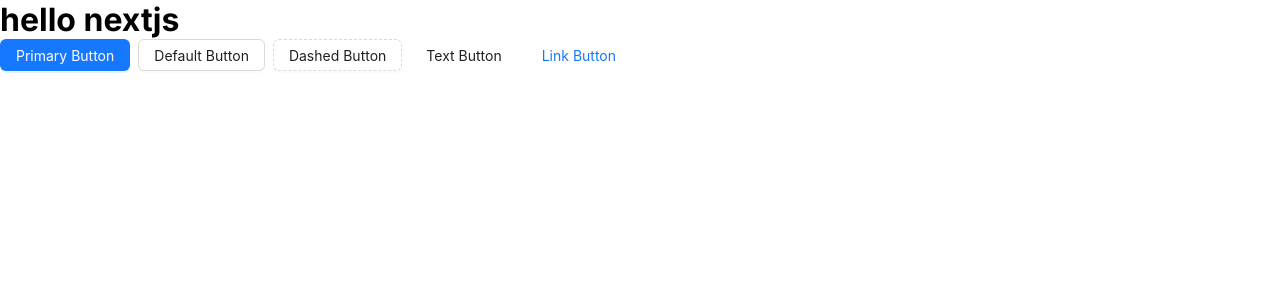
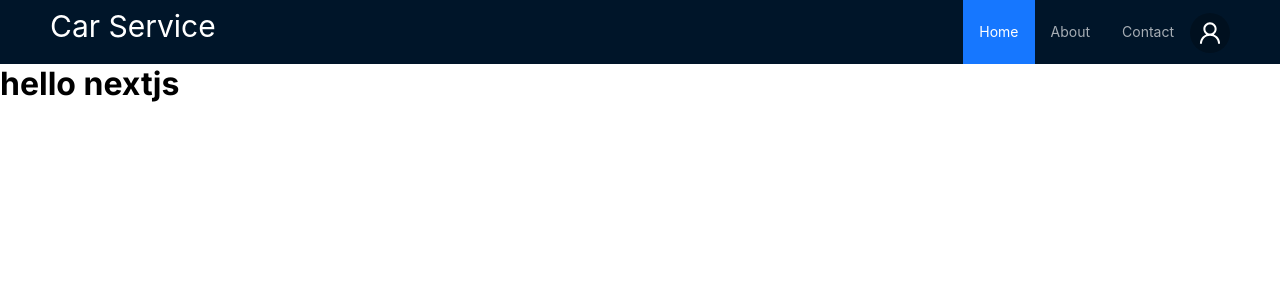
Before and after one commit to imam-hossain-wd/ph-car-service-next, a Next.js app: page / in a window 1280 px wide. Shown: the top 300 px of the page. Built offline with nearby package versions, Linux system fonts and the light colour scheme.

Commit message:
navbar complete

```diff
--- a/package.json
+++ b/package.json
@@ -10,6 +10,7 @@
   },
   "dependencies": {
     "@ant-design/cssinjs": "^1.17.0",
+    "@ant-design/icons": "^5.2.6",
     "@reduxjs/toolkit": "^1.9.7",
     "antd": "^5.10.0",
     "next": "13.5.4",
--- a/src/app/page.tsx
+++ b/src/app/page.tsx
@@ -1,17 +1,10 @@
-
-import { Space,Button } from 'antd'
+import Navbar from '@/components/ui/Navbar/Navbar'
 
 export default function Home() {
   return (
     <div>
+      <Navbar/>
       <h1>hello nextjs </h1>
-      <Space wrap>
-    <Button type="primary">Primary Button</Button>
-    <Button>Default Button</Button>
-    <Button type="dashed">Dashed Button</Button>
-    <Button type="text">Text Button</Button>
-    <Button type="link">Link Button</Button>
-  </Space>
     </div>
   )
 }
--- /dev/null
+++ b/src/components/ui/Footer/Footer.tsx
@@ -0,0 +1,10 @@
+
+const Footer = () => {
+    return (
+        <div>
+            This is footer
+        </div>
+    );
+};
+
+export default Footer;
--- /dev/null
+++ b/src/components/ui/Navbar/Navbar.tsx
@@ -0,0 +1,58 @@
+"use client"
+import {  Avatar, Button, Dropdown, Layout, Menu, MenuProps, Space, theme } from 'antd';
+import Link from 'next/link';
+import { UserOutlined } from '@ant-design/icons';
+
+const { Header } = Layout;
+
+const Navbar = () => {
+
+  const items: MenuProps["items"] = [
+    {
+      key: "0",
+      label: (
+        <Button  type="text" danger>
+          Logout
+        </Button>
+      ),
+    },
+  ];
+
+  return (
+    <Layout className="layout">
+    <Header className='flex justify-between items-center'>
+      <div>
+       <Link className='text-3xl text-white' href="/"> Car Service</Link>
+      </div>
+     <div  className='flex justify-center items-center'>
+     <Menu
+
+        theme="dark"
+        mode="horizontal"
+        defaultSelectedKeys={['1']}
+      >
+        <Menu.Item key="1">
+          <Link href="/">Home</Link>
+        </Menu.Item>
+        <Menu.Item key="2">
+          <Link href="/about">About</Link>
+        </Menu.Item>
+        <Menu.Item key="3">
+          <Link href="/contact">Contact</Link>
+        </Menu.Item>
+
+      </Menu>
+      <Dropdown menu={{ items }}>
+          <a>
+            <Space wrap size={16}>
+              <Avatar size="large" icon={<UserOutlined />} />
+            </Space>
+          </a>
+        </Dropdown>
+     </div>
+    </Header>
+  </Layout>
+  );
+};
+
+export default Navbar;
```
